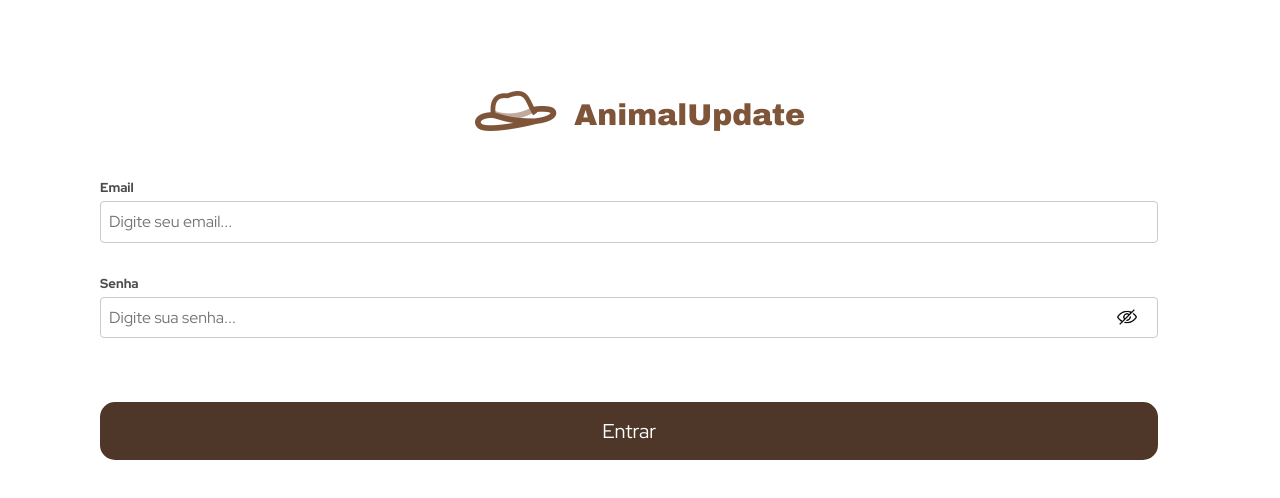
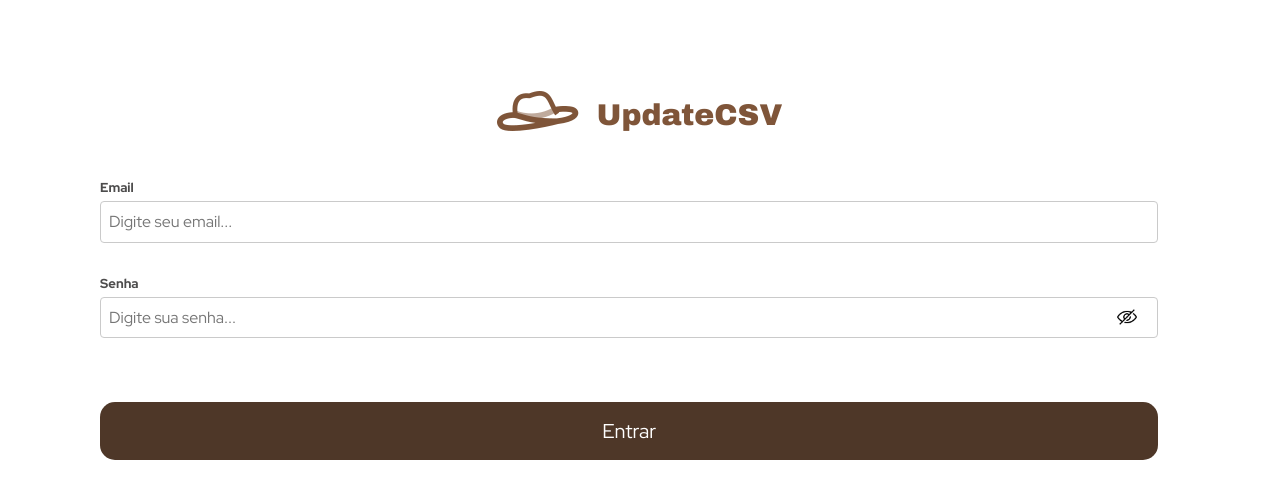
Before and after one commit to felipemali/UpdateCSV, a React (Vite) app: page / in a window 1280 px wide. Shown: the top 498 px of the page. Built offline with nearby package versions, Linux system fonts and the light colour scheme.

Commit message:
add navigate home

```diff
--- a/src/components/Form/HeaderLogin/index.tsx
+++ b/src/components/Form/HeaderLogin/index.tsx
@@ -7,7 +7,7 @@ const HeaderLogin = () => {
         <img src={logo} alt="logo" />
       </div>
       <div>
-        <span>AnimalUpdate</span>
+        <span>UpdateCSV</span>
       </div>
     </header>
   );
--- a/src/page/Home/index.tsx
+++ b/src/page/Home/index.tsx
@@ -2,12 +2,12 @@ import Footer from "../../components/Footer";
 import Header from "../../components/Header";
 import FileUploadForm from "../../components/FileUploadForm";
 import { UserContext } from "../../context/UserContext";
-// import { useNavigate } from "react-router-dom";
+import { useNavigate } from "react-router-dom";
 import { useContext, useEffect } from "react";
 
 const Home = () => {
   const { setToken } = useContext(UserContext);
-  // const navigate = useNavigate();
+  const navigate = useNavigate();
 
   // verificando token
   useEffect(() => {
@@ -15,7 +15,7 @@ const Home = () => {
     if (sessionData) {
       setToken(JSON.parse(sessionData));
     } else {
-      // navigate("/");
+      navigate("/");
     }
   }, []);
 
```
